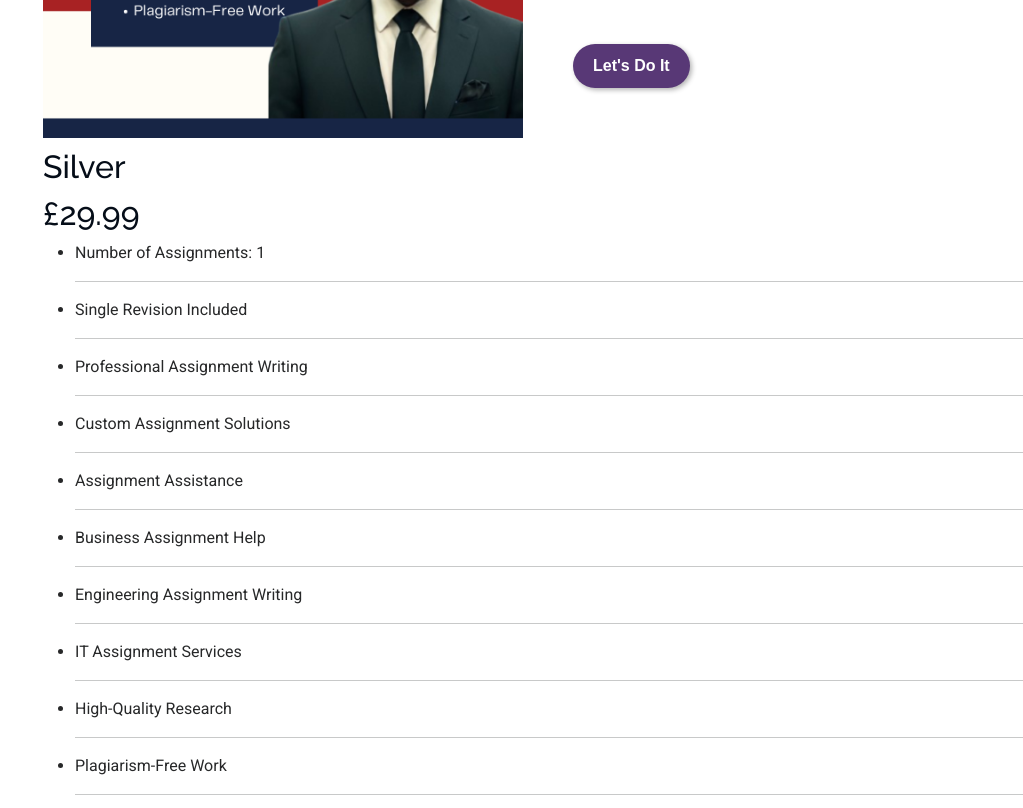
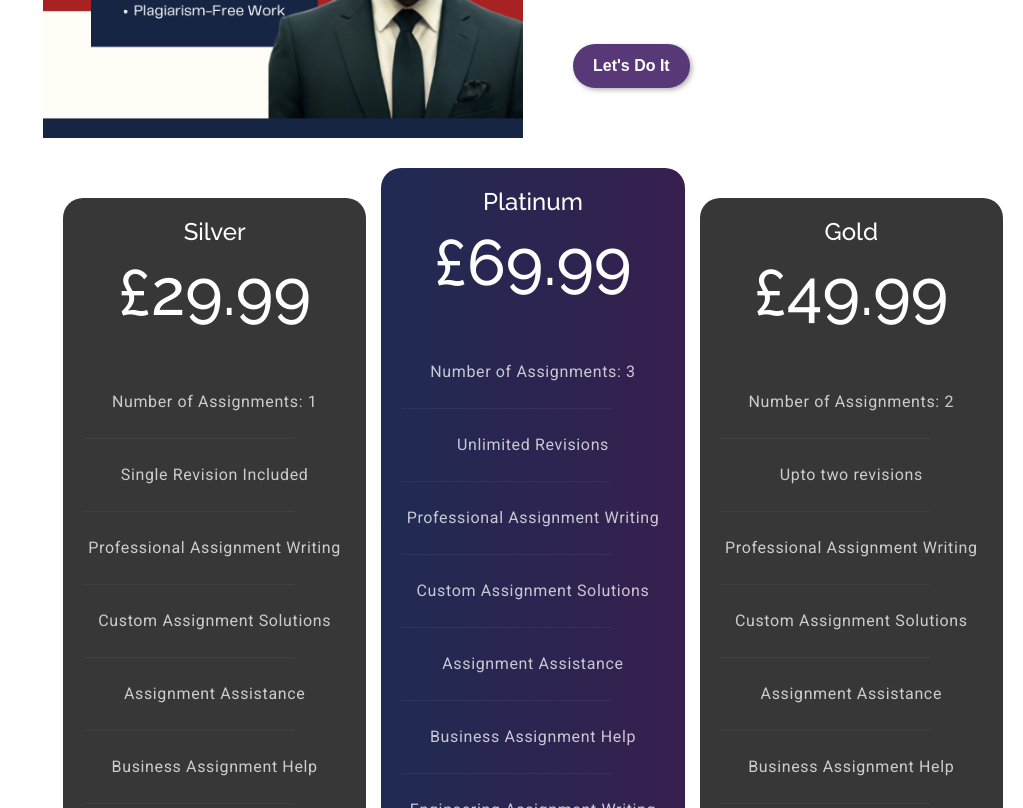
Before and after one commit to waqas12321/wiki-portfolio, a plain HTML site: page index.html in a window 1280 px wide. Shown: the part 2778-3586 px from the top of the page, without its empty margins (257-1280 px from the left). Drawn offline with Linux system fonts and the light colour scheme.

Commit message:
Add files via upload
CHANGED

```diff
--- a/assets/css/main.css
+++ b/assets/css/main.css
@@ -813,6 +813,85 @@ section,
 }
 
 
+/*--------------------------------------------------------------
+# Assignment Packages Start
+--------------------------------------------------------------*/
+
+.ulPac{
+  list-style: none;
+  text-align: center;
+  padding: 0;
+  color: rgba(255, 255, 255, 0.747);
+  line-height: 2.5rem;
+  font-size: 1rem;
+  letter-spacing: 0.04rem;
+
+}
+.styled-hr {
+      border: none;
+      border-top: 1px solid rgba(255, 255, 255, 0.205);
+      width: 80%
+  }
+
+.hprice{
+  font-size: 4rem;
+  margin: 0;
+  padding: 0;
+  text-align: center;
+  color: white;
+  margin-bottom: 50px;
+}
+
+.headPack{
+  text-align: center;
+  font-size: 1.5rem;
+  color: white;
+}
+
+.containerPackages{
+
+  display: flex;
+  align-content: space-around;
+  gap: 15px;
+  margin: 20px;
+
+
+}
+
+.packmar{
+  margin-top: 30px;
+}
+
+.package-platinum{
+
+  flex-basis: 33%;
+  background: linear-gradient(to left, #371F4E, #1F2B53);
+  padding: 20px;
+  border-radius: 20px;
+
+}
+
+.cardPackages{
+  background-color: rgba(0, 0, 0, 0.786);
+  padding: 20px;
+  border-radius: 20px;
+  flex-basis: 33%;
+}
+
+@media (min-width: 375px) and (max-width: 1024px) {
+  .containerPackages {
+      display: grid;
+      align-items: center;
+
+  }
+}
+
+@media (max-width: 374px) {
+  .containerPackages {
+      display: grid;
+      align-items: center;
+  }
+}
 
 /*--------------------------------------------------------------
 # Resume Section
```
